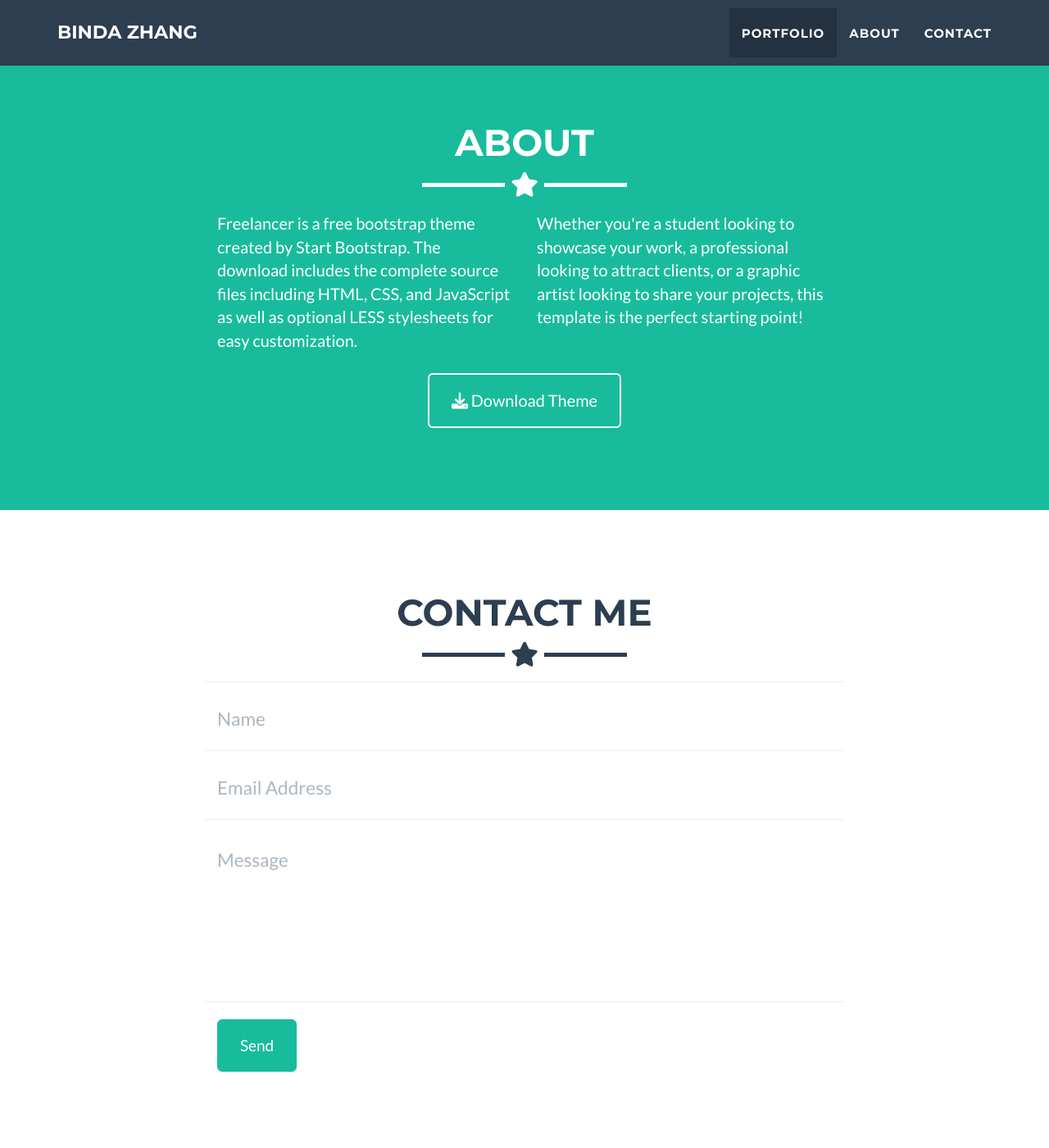
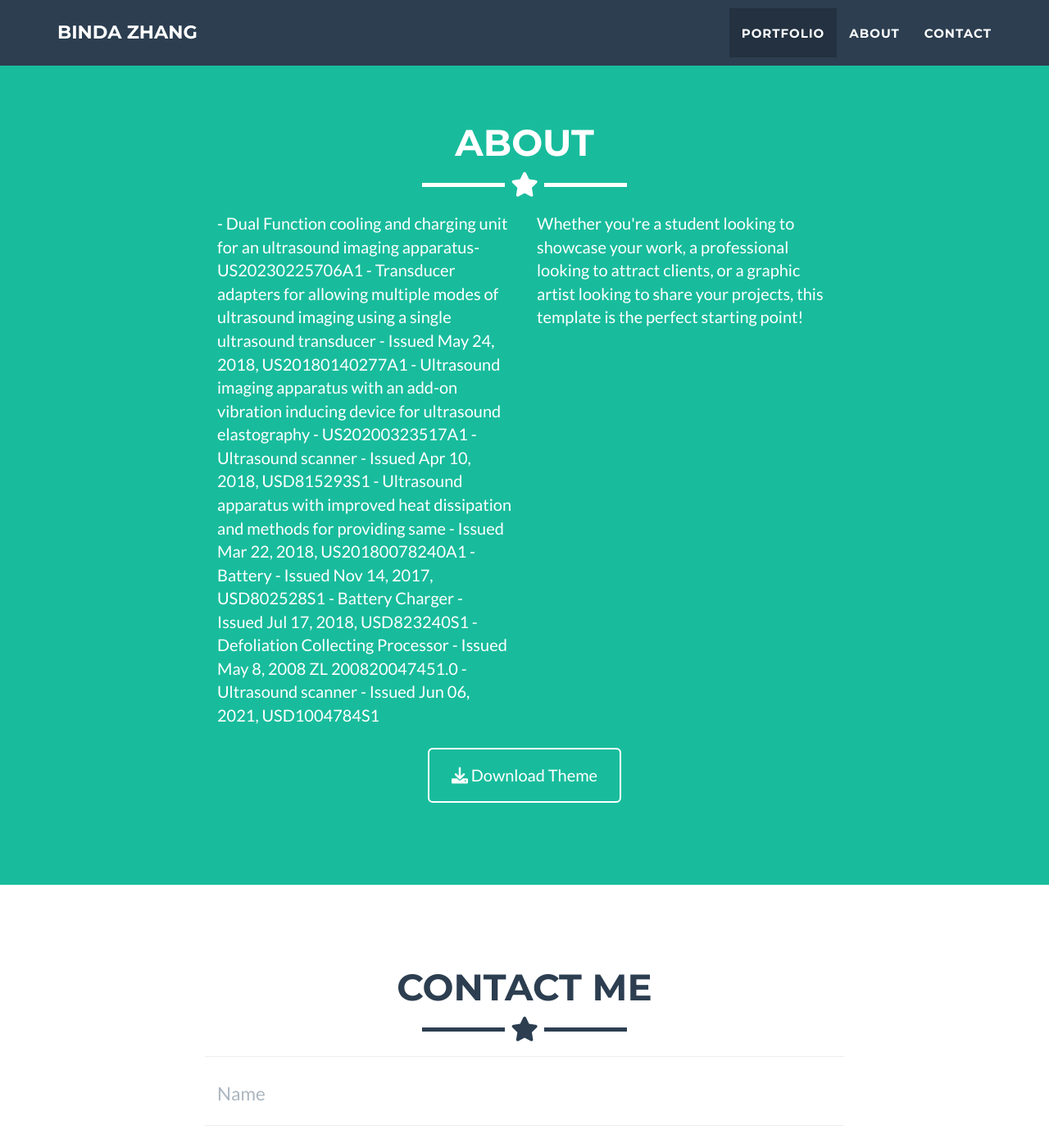
Before and after one commit to bindaz/bindaz.github.io, a Jekyll site: the page built from _posts/2014-07-18-project-1.markdown, in a window 1280 px wide and 1400 px high, scrolled down 1623 px. Shown: the whole window at 82% size. Built offline with Jekyll 4.4.1, drawn with Linux system fonts in a browser that asks for light colours.

Commit message:
Update about.html

```diff
--- a/_includes/about.html
+++ b/_includes/about.html
@@ -9,9 +9,15 @@
     </div>
     <div class="row">
       <div class="col-lg-4 col-lg-offset-2">
-        <p>Freelancer is a free bootstrap theme created by Start Bootstrap. The download includes the complete
-          source files including HTML, CSS, and JavaScript as well as optional LESS stylesheets for easy
-          customization.</p>
+        <p>- Dual Function cooling and charging unit for an ultrasound imaging apparatus-US20230225706A1
+- Transducer adapters for allowing multiple modes of ultrasound imaging using a single ultrasound transducer - Issued May 24, 2018, US20180140277A1
+- Ultrasound imaging apparatus with an add-on vibration inducing device for ultrasound elastography - US20200323517A1
+- Ultrasound scanner - Issued Apr 10, 2018, USD815293S1
+- Ultrasound apparatus with improved heat dissipation and methods for providing same - Issued Mar 22, 2018, US20180078240A1
+- Battery - Issued Nov 14, 2017, USD802528S1
+- Battery Charger - Issued Jul 17, 2018, USD823240S1
+- Defoliation Collecting Processor - Issued May 8, 2008 ZL 200820047451.0
+- Ultrasound scanner - Issued Jun 06, 2021, USD1004784S1 </p>
       </div>
       <div class="col-lg-4">
         <p>Whether you're a student looking to showcase your work, a professional looking to attract clients, or
```
